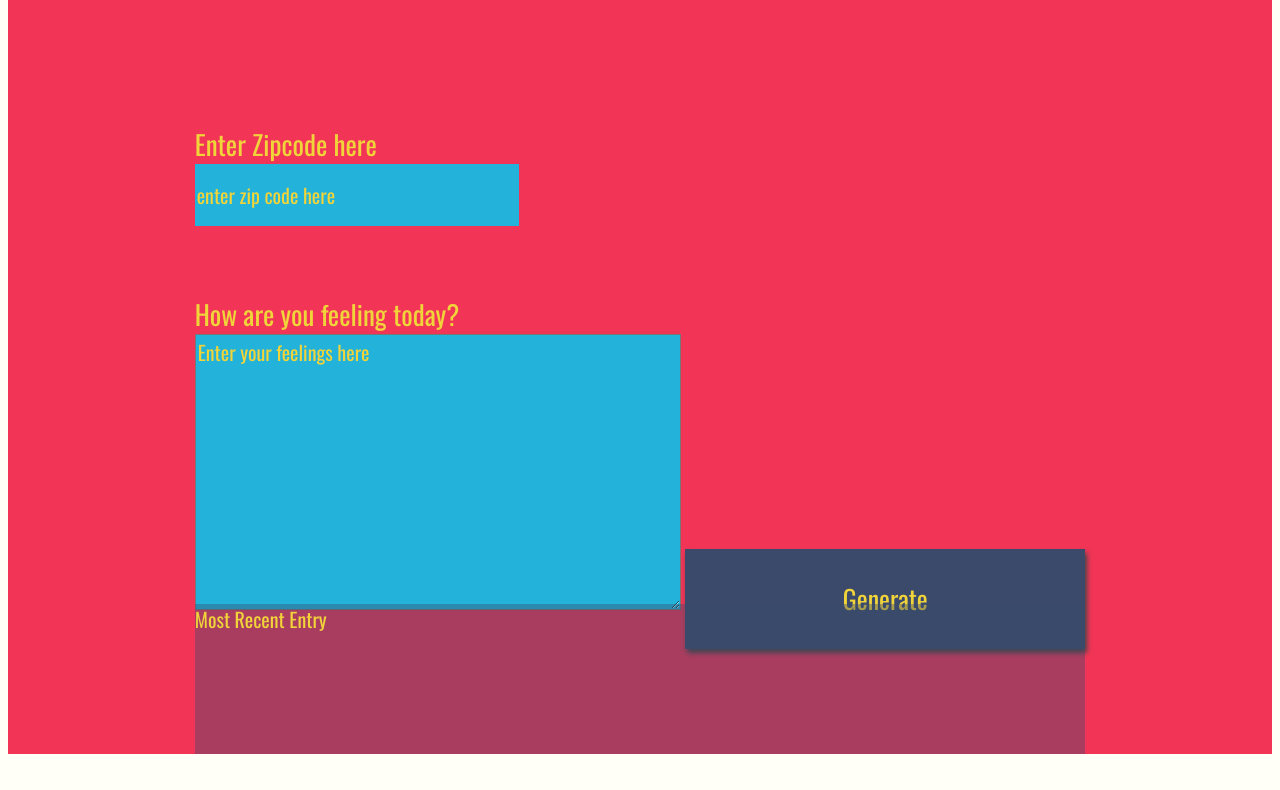
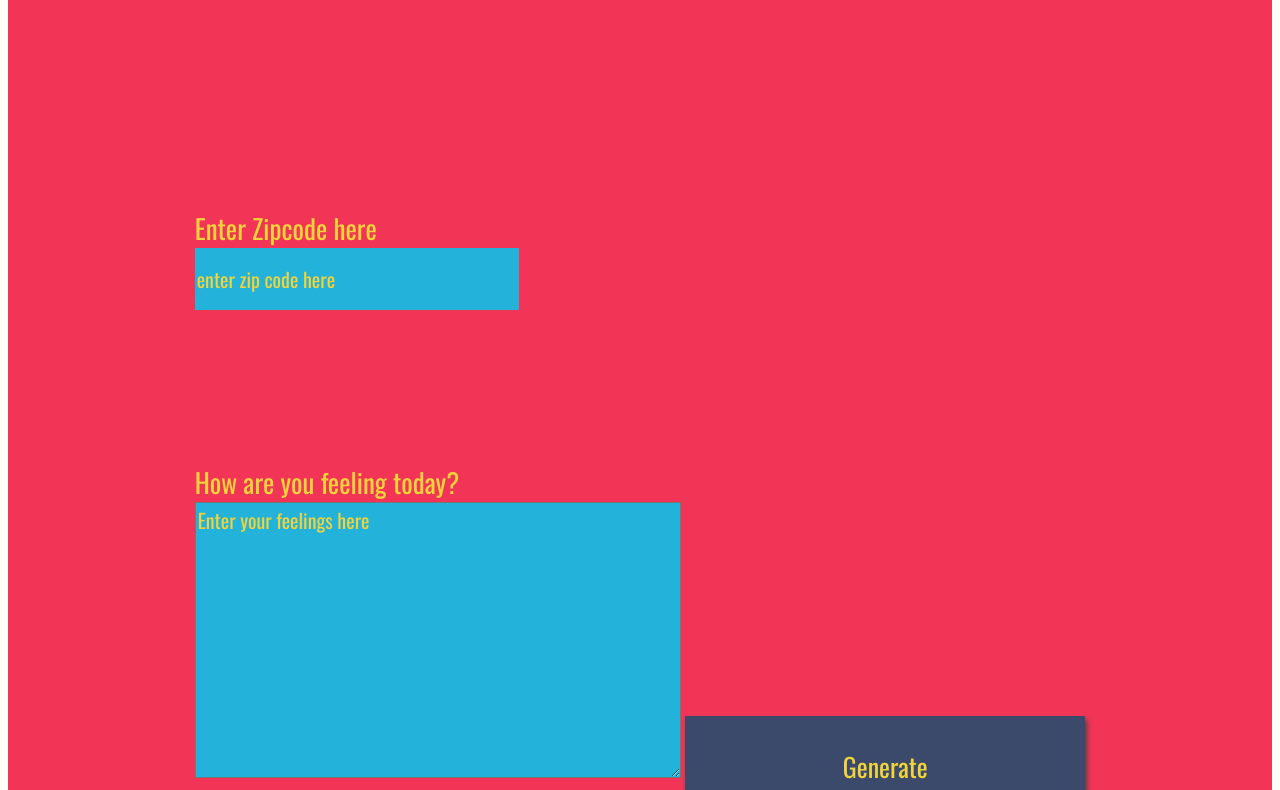
Before and after one commit to MarcoNashaat/weather-journal-app, a plain HTML site: page website/index.html in a window 1280 px wide. Shown: the part 54-844 px from the top of the page. Before the commit the page ends 816 px from the top, so only its background shows below. Drawn offline with nearby package versions, Linux system fonts and the light colour scheme; a web font is replaced by a local one.

Commit message:
Update style.css

```diff
--- a/website/style.css
+++ b/website/style.css
@@ -7,7 +7,7 @@ body{
     display: grid;
     grid-auto-rows: minmax(150px, auto);
     /* grid-template-columns:  */
-    height:100vh;
+    height:150vh;
     background: #f23557;
     color: #f0d43a;
     justify-content: center;
@@ -17,7 +17,7 @@ body{
 }
 
 .holder{
-
+    text-align: left;
 }
 
 .entry{
@@ -25,26 +25,28 @@ body{
 }
 
 #entryHolder{
-
+    display: block;
 }
 
 #date{
-
+    color: #f0d43a;
 }
 
 #temp{
-
+    color: #f0d43a;
 }
 
 #content{
-
+    color: #f0d43a;
 }
 
 .headline {
-
+    font-size: larger;
+    font-family: 'Gill Sans', 'Gill Sans MT', Calibri, 'Trebuchet MS', sans-serif;
 }
 .title{
-
+    font-size: large;
+    color: #f23557;
 }
 
 /*  Basic Styling To Override Default For Basic HTML Elements */
```
